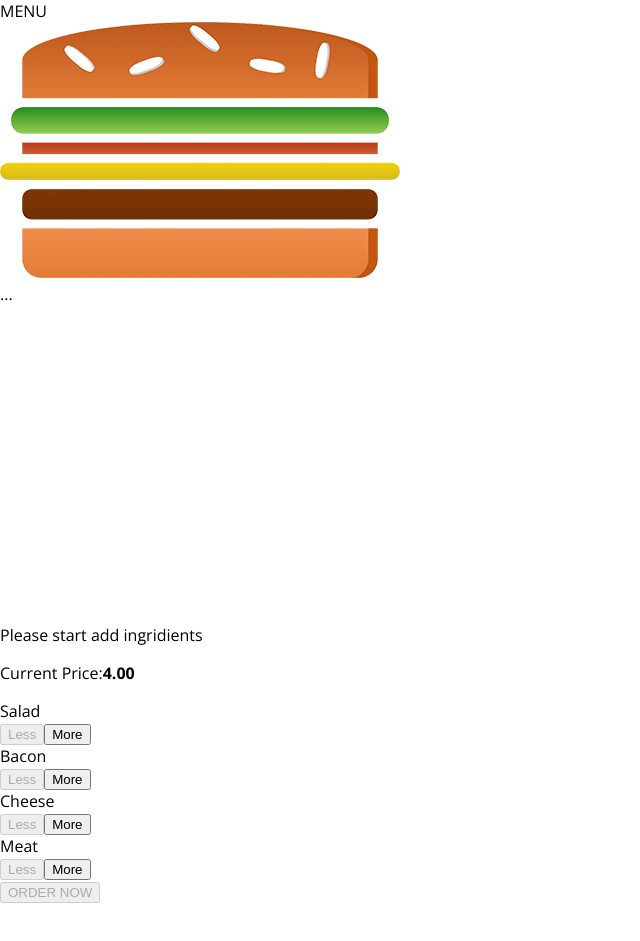
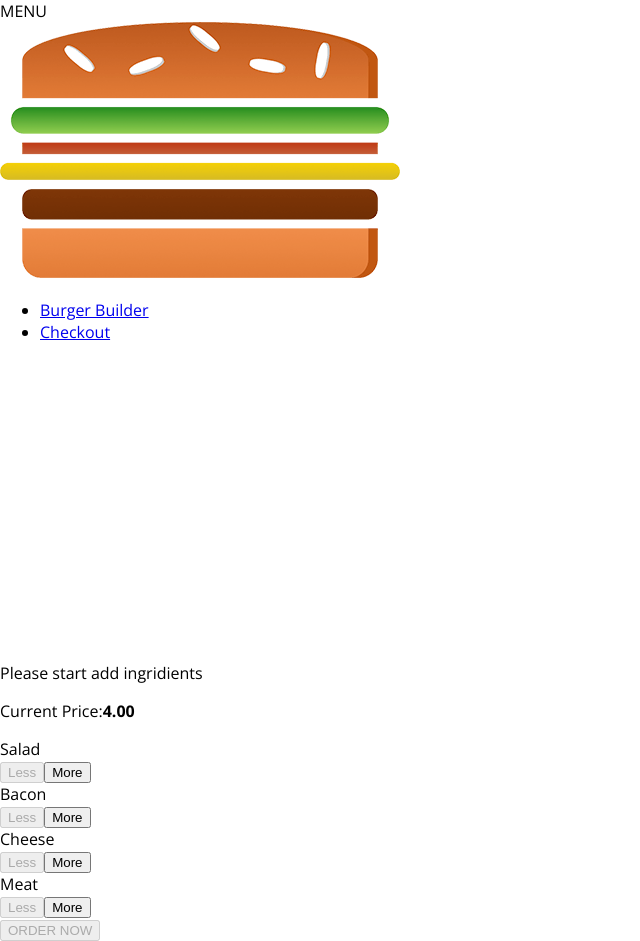
Before and after one commit to Larrygf02/burgerapp, a React app: page / in a window 1280 px wide. Shown: the whole page, without its empty margins (0-640 px from the left). Before the commit the page ends 903 px from the top, so only its background shows below. Built offline with nearby package versions, Linux system fonts and the light colour scheme.

Commit message:
Add navigation items

```diff
--- /dev/null
+++ b/src/components/Navigation/NavigationItems/NavigationItem/NavigationItem.css
@@ -0,0 +1,25 @@
+.NavigationItem {
+    margin: 0;
+    box-sizing: border-box;
+    display: flex;
+    height: 100%;
+    align-items: center;
+}
+
+.NavigationItem a {
+    color: white;
+    text-decoration: none;
+    height: 100%;
+    padding: 16px 10px;
+    border-bottom: 4px solid transparent;
+    box-sizing: border-box;
+    display: block;
+}
+
+.NavigationItem a:hover,
+.NavigationItem a:active,
+.NavigationItem a.active {
+    background-color: #8F5C2c;
+    border-bottom: 4px solid #40A4C8;
+    color: white;
+}
--- /dev/null
+++ b/src/components/Navigation/NavigationItems/NavigationItem/NavigationItem.js
@@ -0,0 +1,13 @@
+import React from 'react'
+import classes from './NavigationItem.css'
+
+const navigationItem = (props) => (
+    <li className={classes.NavigationItem}>
+        <a
+            href={props.link}
+            className={props.active ? classes.active : null }
+            >{props.children}</a>
+    </li>
+);
+
+export default navigationItem;
--- /dev/null
+++ b/src/components/Navigation/NavigationItems/NavigationItems.css
@@ -0,0 +1,8 @@
+.NavigationItems {
+    margin: 0;
+    padding: 0;
+    list-style: none;
+    display: flex;
+    align-items: center;
+    height: 100%;
+}
--- /dev/null
+++ b/src/components/Navigation/NavigationItems/NavigationItems.js
@@ -0,0 +1,12 @@
+import React from 'react';
+import classes from './NavigationItems.css'
+import NavigationItem from './NavigationItem/NavigationItem'
+
+const navigationItems = () => (
+    <ul className={classes.NavigationItems}>
+        <NavigationItem link="/" active> Burger Builder</NavigationItem>
+        <NavigationItem link="/"> Checkout</NavigationItem>
+    </ul>
+);
+
+export default navigationItems
--- a/src/components/Navigation/Toolbar/Toolbar.js
+++ b/src/components/Navigation/Toolbar/Toolbar.js
@@ -1,14 +1,13 @@
 import React from 'react'
 import classes from './Toolbar.css'
 import Logo from '../../Logo/Logo'
+import NavigationItems from '../NavigationItems/NavigationItems'
 
 const toolbar = (props) => (
     <header className={classes.Toolbar}>
         <div>MENU</div>
         <Logo></Logo>
-        <nav>
-            ...
-        </nav>
+        <NavigationItems/>
     </header>
 )
 
```
